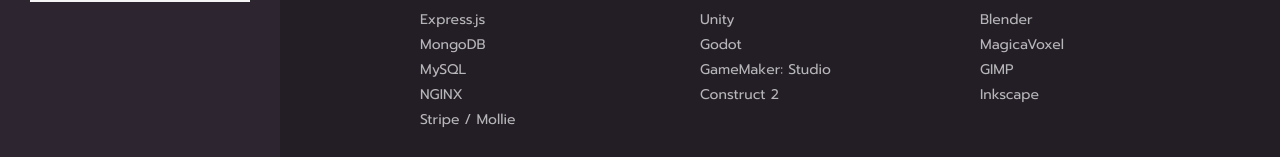
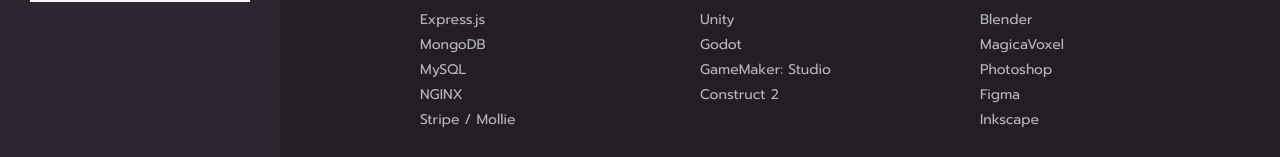
Before and after one commit to AndresSweeneyRios/poisonapple2, a Vue app: page /skills in a window 1280 px wide. Shown: the part 468-625 px from the top of the page. Built offline with nearby package versions, Linux system fonts and the light colour scheme.

Commit message:
Updated graphics

```diff
--- a/src/views/Skills.vue
+++ b/src/views/Skills.vue
@@ -99,7 +99,8 @@
                 ['Graphics', [
                     "Blender",
                     "MagicaVoxel",
-                    "GIMP",
+                    "Photoshop",
+                    "Figma",
                     "Inkscape",
                 ]],
             ]}
```
